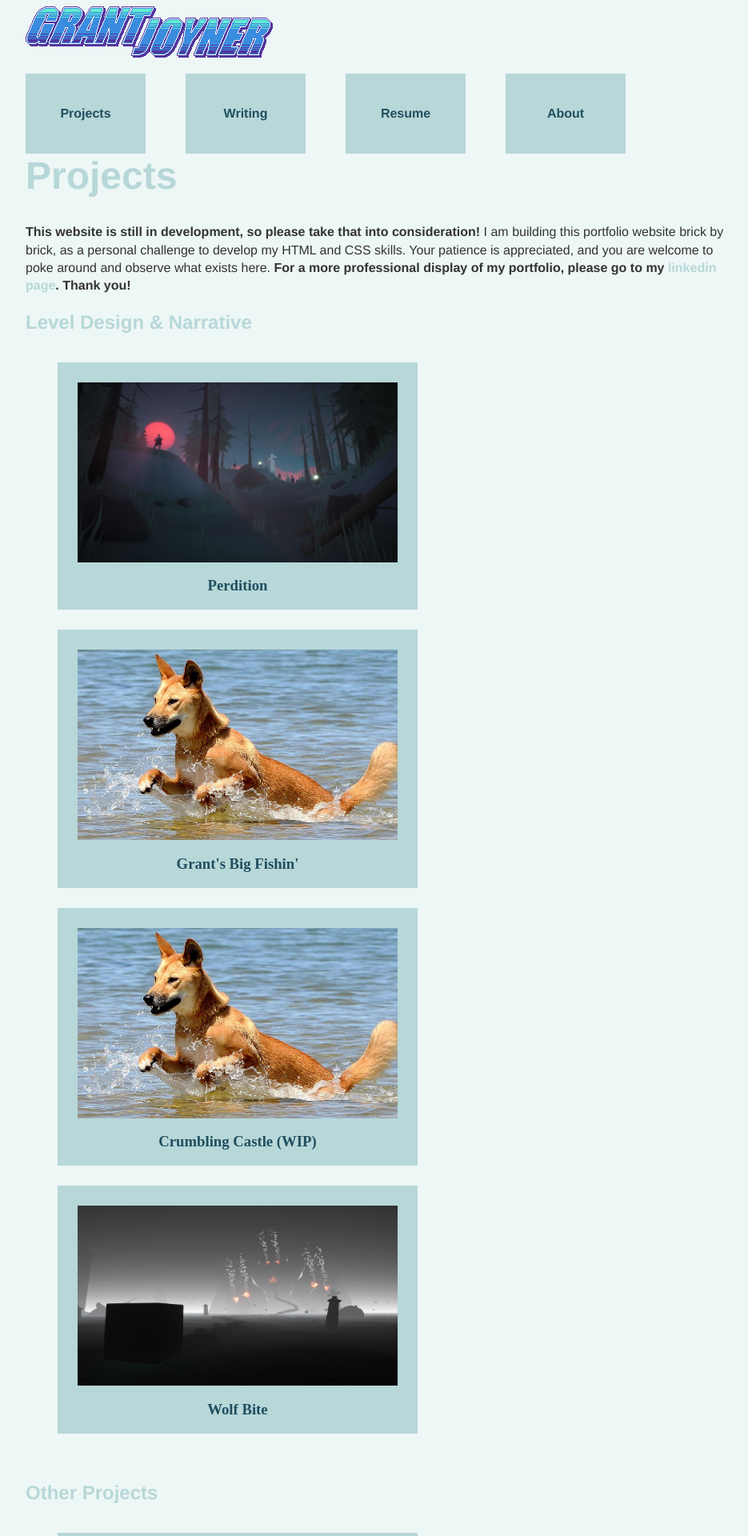
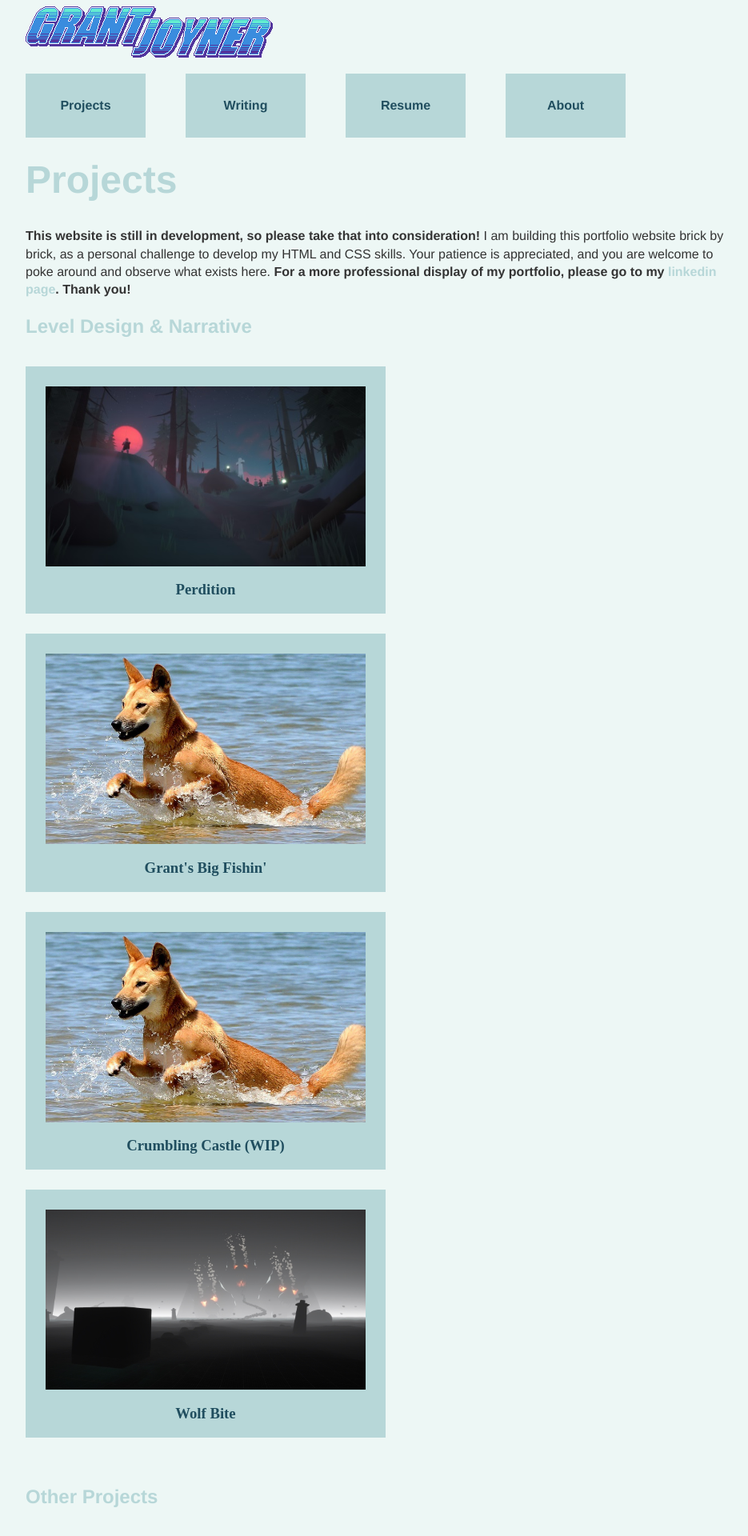
Before and after one commit to digigrant/digigrant.github.io, a Jekyll site: the page built from index.html, in a window 1280 px wide. Shown: the top 1920 px of the page at 80% size, without its empty margins (160-1095 px from the left). Built offline with Jekyll 4.4.1, drawn with Linux system fonts in a browser that asks for light colours.

Commit message:
Update main.scss

```diff
--- a/_sass/main.scss
+++ b/_sass/main.scss
@@ -23,18 +23,19 @@ nav
 {
     ul
     {
-        padding-left: 0;
+        padding-left: 0px;
     }
 }
 
 .buttonNav
 {
     width: 150px;
-    line-height: 100px;
+    line-height: 80px;
     background-color: $color2;
     text-align: center;
     float: left;
     margin-right: 50px;
+    margin-bottom: 25px;
 
     &:hover
     {
@@ -71,6 +72,7 @@ footer
     {
         list-style-type: none;
         overflow: auto;
+        padding-left: 0px;
 
         .col
         {
```
